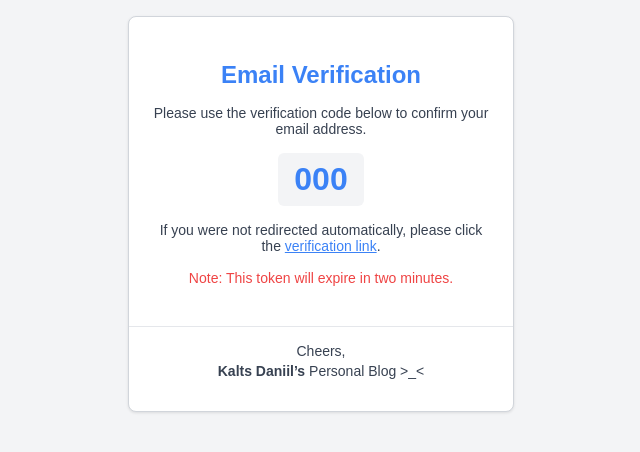
After one commit to Gal1leox/flask-blog-website, a Flask app: template website/templates/auth/user/pages/email_message.html in a window 1280 px wide. The commit adds this page. Shown: the top 452 px of the page, without its empty margins (319-959 px from the left). Run offline with Flask 3, Linux system fonts and the light colour scheme; the template is opened without the code that fills it: most values are stand-ins (such as "Sample title", 1, 10 or a date in 2020); parts of the project's set-up code (start-up, migrations or seed data) failed here and were passed over.

Commit message:
refactor(backend): modularize website initialization and improve auth flows

```diff
--- /dev/null
+++ b/website/init/__init__.py
@@ -0,0 +1,4 @@
+from .blueprints import register_blueprints
+from .errors import register_error_handlers
+from .extensions import db, login_manager, mail, limiter
+from .scheduler import schedule_jobs
--- /dev/null
+++ b/website/init/blueprints.py
@@ -0,0 +1,5 @@
+def register_blueprints(app):
+    from website.routes import general_bp, auth_bp
+
+    app.register_blueprint(auth_bp, url_prefix="/auth/")
+    app.register_blueprint(general_bp, url_prefix="/")
--- /dev/null
+++ b/website/templates/auth/user/pages/email_message.html
@@ -0,0 +1,131 @@
+<!doctype html>
+<html>
+  <head>
+    <meta charset="UTF-8" />
+    <meta name="viewport" content="width=device-width, initial-scale=1.0" />
+    <title>Email Verification</title>
+    <style>
+      .email-container {
+        width: 100%;
+        max-width: 384px; /* 24rem = 384px */
+        background-color: #ffffff;
+        border: 1px solid #d1d5db;
+        border-radius: 0.5rem;
+        box-shadow: 0 1px 3px rgba(0, 0, 0, 0.1);
+        margin: auto;
+      }
+      .email-heading {
+        font-size: 1.5rem;
+        font-weight: 600;
+        color: #3b82f6;
+        margin-bottom: 1rem;
+      }
+      .email-text {
+        font-size: 0.875rem;
+        color: #374151;
+        margin-bottom: 1rem;
+      }
+      .code {
+        font-size: 2rem;
+        font-weight: 700;
+        color: #3b82f6;
+        background-color: #f3f4f6;
+        padding: 0.5rem 1rem;
+        border-radius: 0.375rem;
+        display: inline-block;
+      }
+
+      @media only screen and (max-width: 375px) {
+        .email-heading {
+          font-size: 1.4rem;
+        }
+        .email-text {
+          font-size: 0.8rem;
+        }
+        .code {
+          font-size: 1.8rem;
+          padding: 0.4rem 0.8rem;
+        }
+      }
+
+      @media only screen and (min-width: 376px) and (max-width: 475px) {
+        .email-heading {
+          font-size: 1.5rem;
+        }
+        .email-text {
+          font-size: 0.875rem;
+        }
+        .code {
+          font-size: 2rem;
+          padding: 0.5rem 1rem;
+        }
+      }
+
+      @media only screen and (min-width: 476px) and (max-width: 678px) {
+        .email-heading {
+          font-size: 1.6rem;
+        }
+        .email-text {
+          font-size: 0.9rem;
+        }
+        .code {
+          font-size: 2.1rem;
+          padding: 0.55rem 1.1rem;
+        }
+      }
+    </style>
+  </head>
+  <body
+    style="
+      margin: 0;
+      padding: 0;
+      background-color: #f3f4f6;
+      font-family: Arial, sans-serif;
+    "
+  >
+    <div
+      style="
+        display: flex;
+        align-items: center;
+        justify-content: center;
+        padding: 1rem;
+      "
+    >
+      <div class="email-container">
+        <div style="padding: 1.5rem; text-align: center">
+          <h2 class="email-heading">Email Verification</h2>
+          <p class="email-text">
+            Please use the verification code below to confirm your email
+            address.
+          </p>
+          <div style="margin-bottom: 1rem">
+            <span class="code">{{ code }}</span>
+          </div>
+          <p class="email-text" style="margin-bottom: 0.5rem">
+            If you were not redirected automatically, please click the
+            <a
+              style="color: #3b82f6; text-decoration: underline"
+              href="{{ verification_link }}"
+              >verification link</a
+            >.
+          </p>
+          <p class="email-text" style="color: #ef4444; margin-top: 1rem">
+            Note: This token will expire in two minutes.
+          </p>
+        </div>
+        <div
+          style="
+            padding: 1rem;
+            text-align: center;
+            border-top: 1px solid #e5e7eb;
+          "
+        >
+          <p class="email-text" style="margin: 0">Cheers,</p>
+          <p class="email-text" style="margin-top: 0.25rem">
+            <strong>Kalts Daniil’s</strong> Personal Blog &gt;_&lt;
+          </p>
+        </div>
+      </div>
+    </div>
+  </body>
+</html>
--- a/website/templates/auth/user/pages/forgot_password.html
+++ b/website/templates/auth/user/pages/forgot_password.html
@@ -1,7 +1,6 @@
 {# templates/auth/user/pages/forgot_password.html #}
 
 {% extends "auth/base.html" %}
-{% from "components/ui/alert.html" import alert %}
 {% from "components/ui/input.html" import email_input, password_input %}
 
 {% block title %}Kalts Daniil - Forgot Password{% endblock %}
--- a/website/templates/auth/user/pages/login.html
+++ b/website/templates/auth/user/pages/login.html
@@ -1,7 +1,6 @@
 {# templates/auth/user/pages/login.html #}
 
 {% extends "auth/base.html" %}
-{% from "components/ui/alert.html" import alert %}
 {% from "components/ui/input.html" import email_input, password_input %}
 
 {% block title %}Kalts Daniil - User Login{% endblock %}
@@ -18,7 +17,7 @@
     </h1>
     <form class="space-y-4 mb-5" method="POST">
       {{ email_input("Your email", "user@gmail.com") }}
-      {{ password_input("Password", "password") }}
+      {{ password_input("Password", "password", "password") }}
       <a
         class="text-blue-600 dark:text-blue-500 float-right mb-2 -mt-2 text-sm hover:underline"
         href="/auth/forgot-password"
--- a/website/templates/auth/user/pages/register.html
+++ b/website/templates/auth/user/pages/register.html
@@ -1,7 +1,6 @@
 {# templates/auth/user/pages/register.html #}
 
 {% extends "auth/base.html" %}
-{% from "components/ui/alert.html" import alert %}
 {% from "components/ui/input.html" import email_input, password_input %}
 
 {% block title %}Kalts Daniil - User Registration{% endblock %}
--- a/website/templates/auth/user/pages/reset_password.html
+++ b/website/templates/auth/user/pages/reset_password.html
@@ -1,7 +1,6 @@
 {# templates/auth/user/pages/reset_password.html #}
 
 {% extends "auth/base.html" %}
-{% from "components/ui/alert.html" import alert %}
 {% from "components/ui/input.html" import password_input %}
 
 {% block title %}Kalts Daniil - Reset Password{% endblock %}
```
Also changed, not shown: website/__init__.py (+15 -47 lines), website/init/errors.py (added, +11 -0 lines), website/init/extensions.py (added, +12 -0 lines), website/init/scheduler.py (added, +16 -0 lines), website/routes/auth.py (+145 -138 lines), website/templates/auth/base.html (+5 -4 lines).
